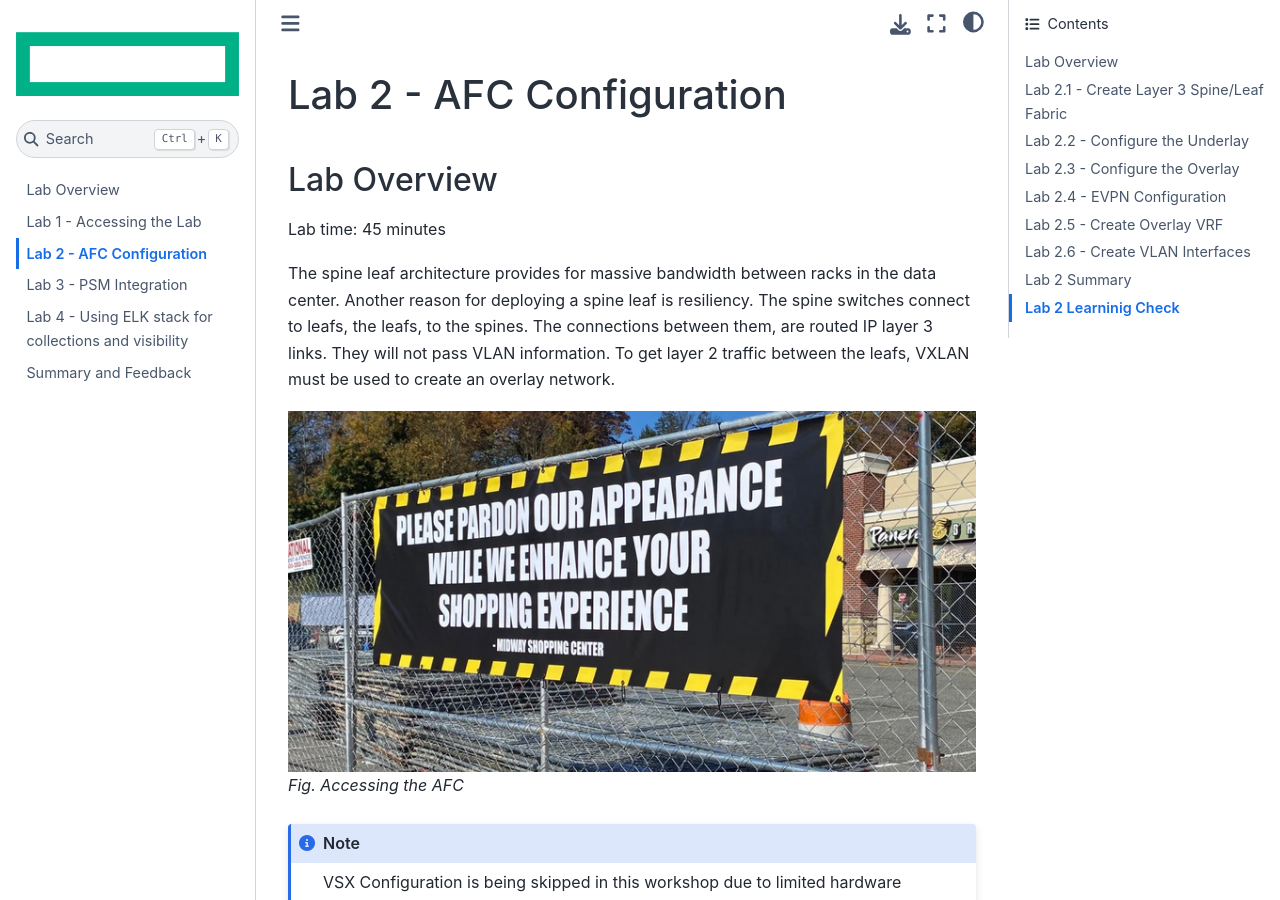
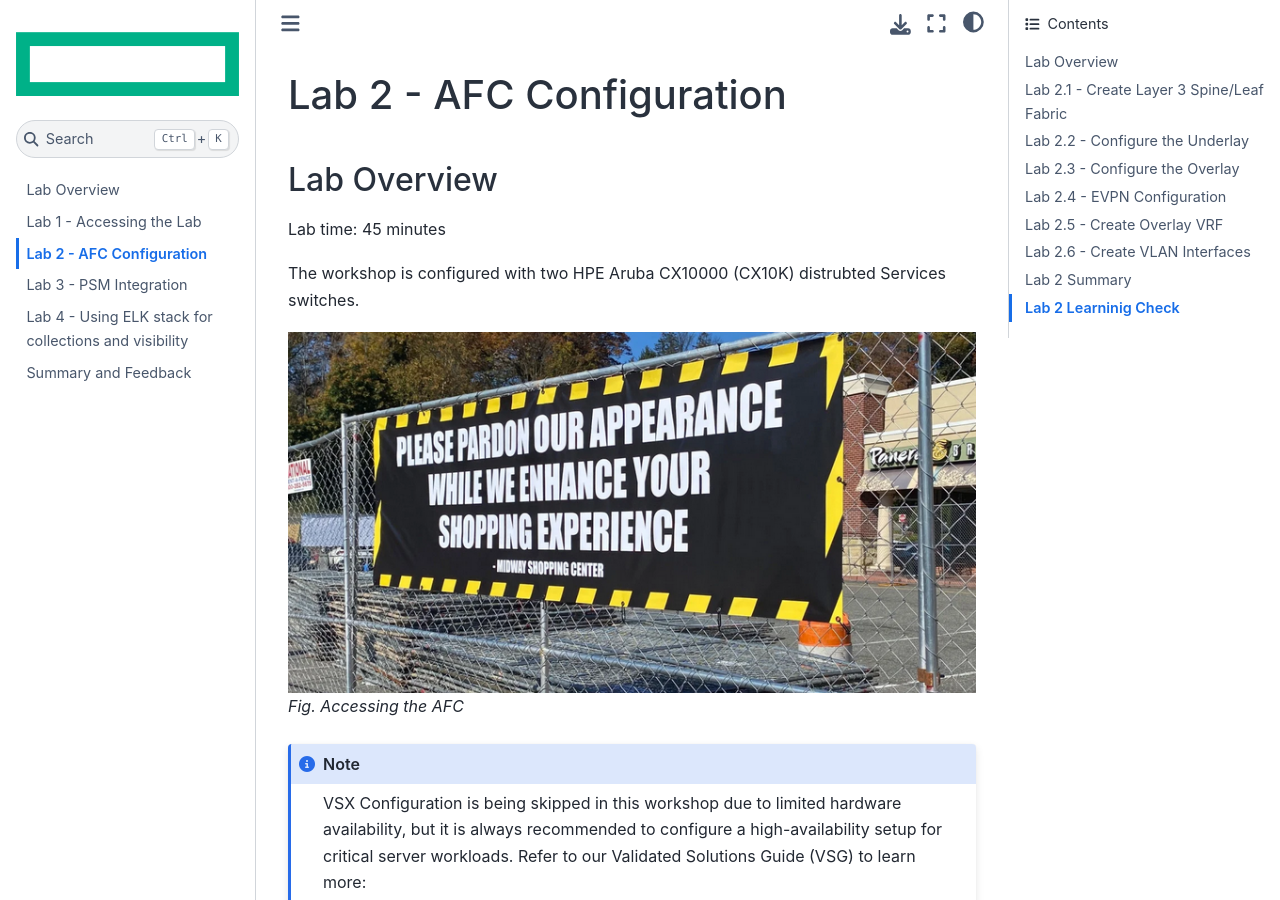
Before and after one commit to xod442/aruba-te-labguide-te4204, a Jupyter Book: the page built from docs/lab2.md, in a window 1280 px wide and 900 px high. Built offline with Jupyter Book 1.0.4 settings and Sphinx 7.4.7 and the Sphinx Book theme 1.1.4, drawn with Linux system fonts in a browser that asks for light colours.

Commit message:
see file for any changes

```diff
--- a/docs/lab2.md
+++ b/docs/lab2.md
@@ -3,7 +3,7 @@
 ## Lab Overview
 Lab time:  45 minutes
 
-The spine leaf architecture provides for massive bandwidth between racks in the data center. Another reason for deploying a spine leaf is resiliency. The spine switches connect to leafs, the leafs, to the spines. The connections between them, are routed IP layer 3 links. They will not pass VLAN information. To get layer 2 traffic between the leafs, VXLAN must be used to create an overlay network.
+The workshop is configured with two HPE Aruba CX10000 (CX10K) distrubted Services switches.
 
 ![Accessing the AFC](images/temp.png)
 _Fig. Accessing the AFC_
```
Also changed, not shown: 19 other files.
